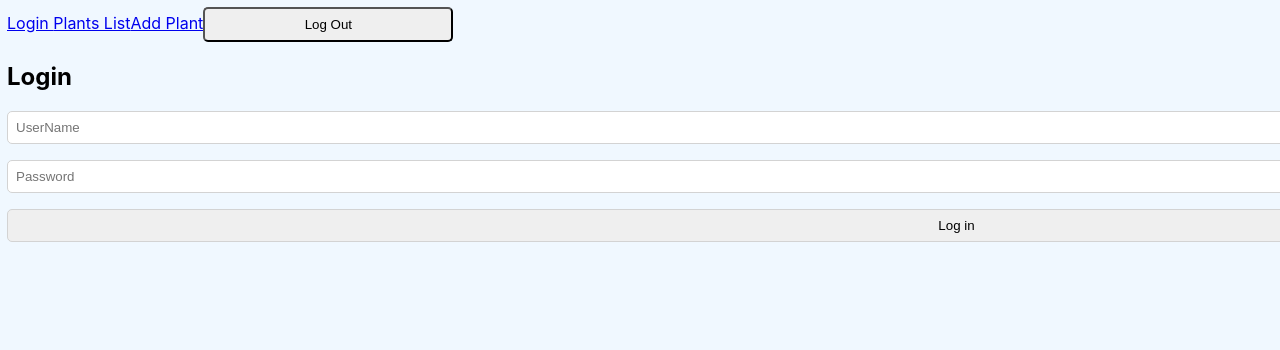
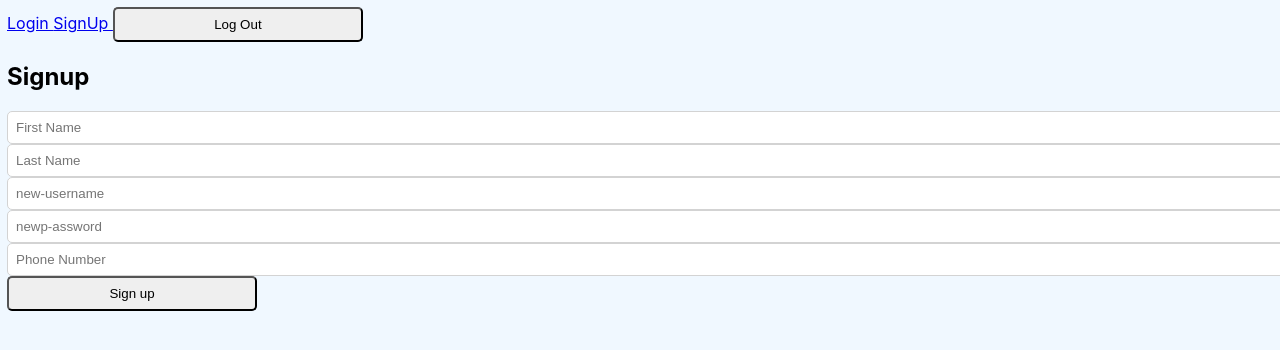
Before and after one commit to water-my-plants-2/Frontend-React, a React (Create React App) app: page /signup in a window 1280 px wide. Shown: the top 350 px of the page. Built offline with nearby package versions, Linux system fonts and the light colour scheme.

Commit message:
still working on CRUD

```diff
--- a/src/App.js
+++ b/src/App.js
@@ -1,8 +1,9 @@
-import React, {useState} from "react";
+import React from "react";
 import { BrowserRouter as Router, Route, Link, Switch } from "react-router-dom";
 import Login from "./components/Login";
 import AddPlant from "./components/AddPlant.js";
 import PlantsList from "./components/PlantsList";
+import SignUp from "./components/SignUp"
 import PrivateRoute from "./components/PrivateRoute";
 import "./App.css";
 
@@ -17,17 +18,23 @@ function App() {
     <section className="App"  >
       <Router>
         <div>
+
+
          <Link  to="/login">Login </Link>
-          <Link  to="/plantslist">Plants List</Link>
-          <Link  to="/addplant">Add Plant</Link>
+         <Link to="/signup">SignUp </Link>
           <button  onClick={logout}>Log Out</button>
+
         </div>
 
+        <Route  exact path="/login" component={Login} />
+        <Route path="/signup" component={SignUp} />
         <Switch>
           <PrivateRoute exact path="/plantslist" component={PlantsList} />
           <PrivateRoute exact path="/addplant" component={AddPlant} />
-          <Route path="/login" component={Login} />
-          <Route component={Login} />
+
+
+
+
         </Switch>
       </Router>
     </section>
--- a/src/components/Login.js
+++ b/src/components/Login.js
@@ -18,10 +18,12 @@ function Login(props) {
 
     const login = (e) => {
         e.preventDefault();
+
         axiosWithAuth()
             .post("/api/auth/login", cred.credentials)
             .then((res) => {
-                localStorage.setItem("token", res.data.payload);
+                localStorage.setItem("token", res.data.token)
+                //store res.data.id into context api
                 props.history.push("/plantslist");
             })
             .catch((err) => {
@@ -32,7 +34,7 @@ function Login(props) {
     return (
 
         <div>
-
+        {console.log(cred.credentials)}
             <h1>Login</h1>
             <form onSubmit={(e) => login(e)}>
                 <p>
@@ -40,6 +42,7 @@ function Login(props) {
                         type="text"
                         name="username"
                         placeholder="UserName"
+                        required="required"
                         value={cred.credentials.username}
                         onChange={handleChange}
                     />
@@ -49,6 +52,7 @@ function Login(props) {
                         type="password"
                         name="password"
                         placeholder="Password"
+                        required="required"
                         value={cred.credentials.password}
                         onChange={(e) => handleChange(e)}
                     />
--- a/src/components/PlantsList.js
+++ b/src/components/PlantsList.js
@@ -18,9 +18,9 @@ function PlantsList() {
         .catch((err) => console.log("ERROR", err))
     }, [])
 
-    const deleteHandler = (e, id) => {
+    const deleteHandler = (id) => {
         axiosWithAuth()
-        .delete("/api/:id/plants/:plantId")
+        .delete(`/api/${id}/plants/${id}`)
         .then((res => setPlants(res.data)))
         .catch((err) => console.log("ERROR", err))
     }
@@ -33,7 +33,7 @@ function PlantsList() {
                         <h3>Name: {x.nickname}</h3>
                         <h3>Species: {x.species}</h3>
                         <h3>h2o_frequency: {x.h2o_frequency}</h3>
-                        <button onClick={(e)=> deleteHandler(e, x.id)}>
+                        <button onClick={()=> deleteHandler(x.id)}>
                             Remove Plant</button>
                     </div>
                 )
--- a/src/components/PrivateRoute.js
+++ b/src/components/PrivateRoute.js
@@ -9,7 +9,7 @@ const PrivateRoute = ({ component: Component, ...rest }) => {
         if (window.localStorage.getItem("token")) {
           return <Component {...props} />;
         } else {
-          return <Redirect to="/" />;
+          return <Redirect to="/login" />;
         }
       }}
     />
--- /dev/null
+++ b/src/components/SignUp.js
@@ -0,0 +1,99 @@
+import React, {useState} from "react";
+import axiosWithAuth from "../util/axiosWithAuth";
+
+function Signup(props) {
+  const [signUp, setSignUp] = useState({
+
+    newCreds: {
+      firstName: "",
+      lastName: "",
+      userName: "",
+      passWord: "",
+      phoneNumber: "",
+    },
+
+  });
+
+  const handleChange = (e) => {
+    setSignUp({
+      newCreds: {
+        ...signUp.newCreds,
+        [e.target.name]: e.target.value,
+      },
+    });
+  };
+
+  const register = (e) => {
+    e.preventDefault();
+    axiosWithAuth()
+      .post("/api/auth/register", signUp.newCreds)
+      .then((res) => {
+        localStorage.setItem("token", res.data.token);
+        props.history.push("/plantslist");
+      })
+      .catch((err) => console.log("signup error", err));
+    //setSignUp({newCreds: ""})
+  };
+
+  return (
+    <div>
+      {console.log(signUp.newCreds)}
+
+      <div>
+        <h2> Signup</h2>
+      </div>
+      <div>
+        <form onSubmit={(e) => register(e)}>
+          <input
+            type="text"
+            name="firstName"
+            placeholder="First Name"
+            required="required"
+            value={signUp.newCreds.firstName}
+            onChange={(e) => handleChange(e)}
+          />
+
+          <input
+            type="text"
+            name="lastName"
+            placeholder="Last Name"
+            required="required"
+            value={signUp.newCreds.lastName}
+            onChange={(e) => handleChange(e)}
+          />
+
+          <input
+           type="text"
+            name="newusername"
+            placeholder="new-username"
+            required="required"
+            value={signUp.newCreds.userName}
+            onChange={(e) => handleChange(e)}
+          />
+
+          <input
+            type="password"
+            name="newpassword"
+            placeholder="newp-assword"
+            required="required"
+            value={signUp.newCreds.passWord}
+            onChange={(e) => handleChange(e)}
+          />
+
+          <input
+            type="text"
+            name="phoneNumber"
+            placeholder="Phone Number"
+            required="required"
+            value={signUp.newCreds.phoneNumber}
+            onChange={(e) => handleChange(e)}
+          />
+
+          <button>Sign up</button>
+        </form>
+      </div>
+    </div>
+  );
+}
+
+export default Signup;
```
Also changed, not shown: src/App.css (line endings or trailing spaces).
